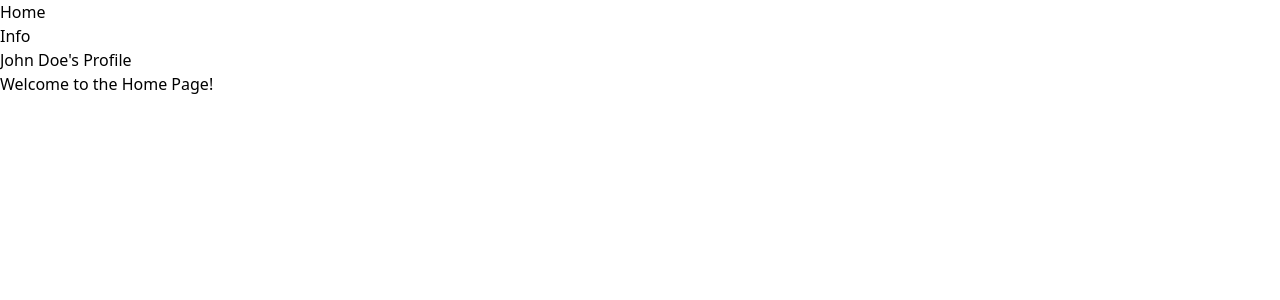
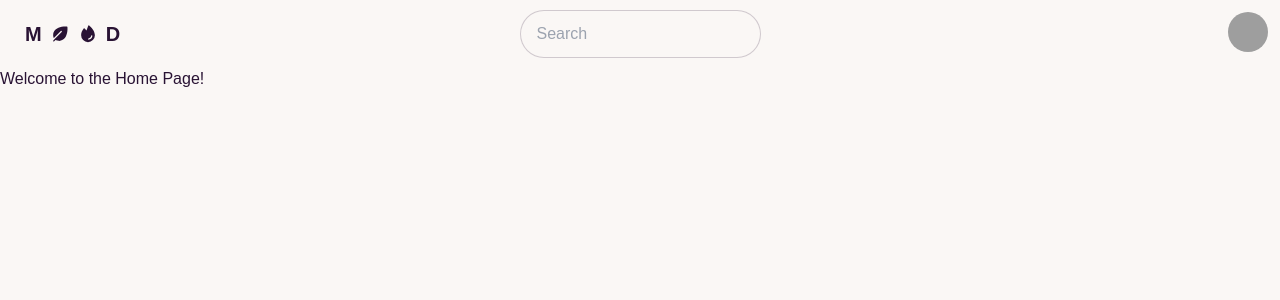
Before and after one commit to DreamCloud-Development/moods.js, a React (Create React App) app: page / in a window 1280 px wide. Shown: the top 300 px of the page. Built offline with nearby package versions, Linux system fonts and the light colour scheme; grey boxes are pictures that could not be loaded.

Commit message:
🚧 DaisyUI & Iconify

```diff
--- a/package.json
+++ b/package.json
@@ -3,6 +3,7 @@
   "version": "0.4.0",
   "private": true,
   "dependencies": {
+    "@iconify/react": "^5.0.2",
     "@testing-library/jest-dom": "^5.17.0",
     "@testing-library/react": "^13.4.0",
     "@testing-library/user-event": "^13.5.0",
@@ -38,6 +39,7 @@
   },
   "devDependencies": {
     "autoprefixer": "^10.4.20",
+    "daisyui": "^4.12.11",
     "postcss": "^8.4.47",
     "tailwindcss": "^3.4.13"
   }
--- a/src/components/Navbar.js
+++ b/src/components/Navbar.js
@@ -1,15 +1,60 @@
 import React from "react";
 import { Link } from "react-router-dom";
-
+import { Icon } from '@iconify/react';
 function Navbar() {
   return (
-    <nav>
-      <ul>
-        <li><Link to="/">Home</Link></li>
-        <li><Link to="/info">Info</Link></li>
-        <li><Link to="/user/johndoe">John Doe's Profile</Link></li>
-      </ul>
-    </nav>
+    <div className="navbar bg-base-100">
+      <div className="navbar-start">
+        <a className="btn btn-ghost text-xl">
+            M
+            <Icon icon="ph:leaf-fill" />
+            <Icon icon="ph:fire-fill" />
+            D
+        </a>
+      </div>
+      <div className="navbar-center">
+        <div className="form-control">
+          <input
+            type="text"
+            placeholder="Search"
+            className="input input-bordered w-24 md:w-auto"
+          />
+        </div>
+    </div>
+    <div className="navbar-end">
+        <div className="dropdown dropdown-end">
+          <div
+            tabindex="0"
+            role="button"
+            className="btn btn-ghost btn-circle avatar"
+          >
+            <div className="w-10 rounded-full">
+              <img
+                alt="Tailwind CSS Navbar component"
+                src="https://img.daisyui.com/images/stock/photo-1534528741775-53994a69daeb.webp"
+              />
+            </div>
+          </div>
+          <ul
+            tabindex="0"
+            className="menu menu-sm dropdown-content bg-base-100 rounded-box z-[1] mt-3 w-52 p-2 shadow"
+          >
+            <li>
+              <a className="justify-between">
+                Profile
+                <span className="badge">New</span>
+              </a>
+            </li>
+            <li>
+              <a>Settings</a>
+            </li>
+            <li>
+              <a>Logout</a>
+            </li>
+          </ul>
+        </div>
+      </div>
+    </div>
   );
 }
 
--- a/tailwind.config.js
+++ b/tailwind.config.js
@@ -5,6 +5,18 @@ module.exports = {
   ],
   theme: {
     extend: {},
+    fontFamily: {
+      sans: ['Lexend', 'sans-serif'],
+      serif: ['Lexend', 'serif'],
+    },
   },
-  plugins: [],
+  plugins: [
+    require('daisyui'),
+  ],
+  daisyui: {
+    themes: ['cupcake', 'coffee'],
+    darkTheme: "coffee",
+    logs: false,
+  },
+  darkMode: ['class', '[data-theme="coffee"]']
 }
```
Also changed, not shown: 1 other file (tests, documents, lock files or other folders).
